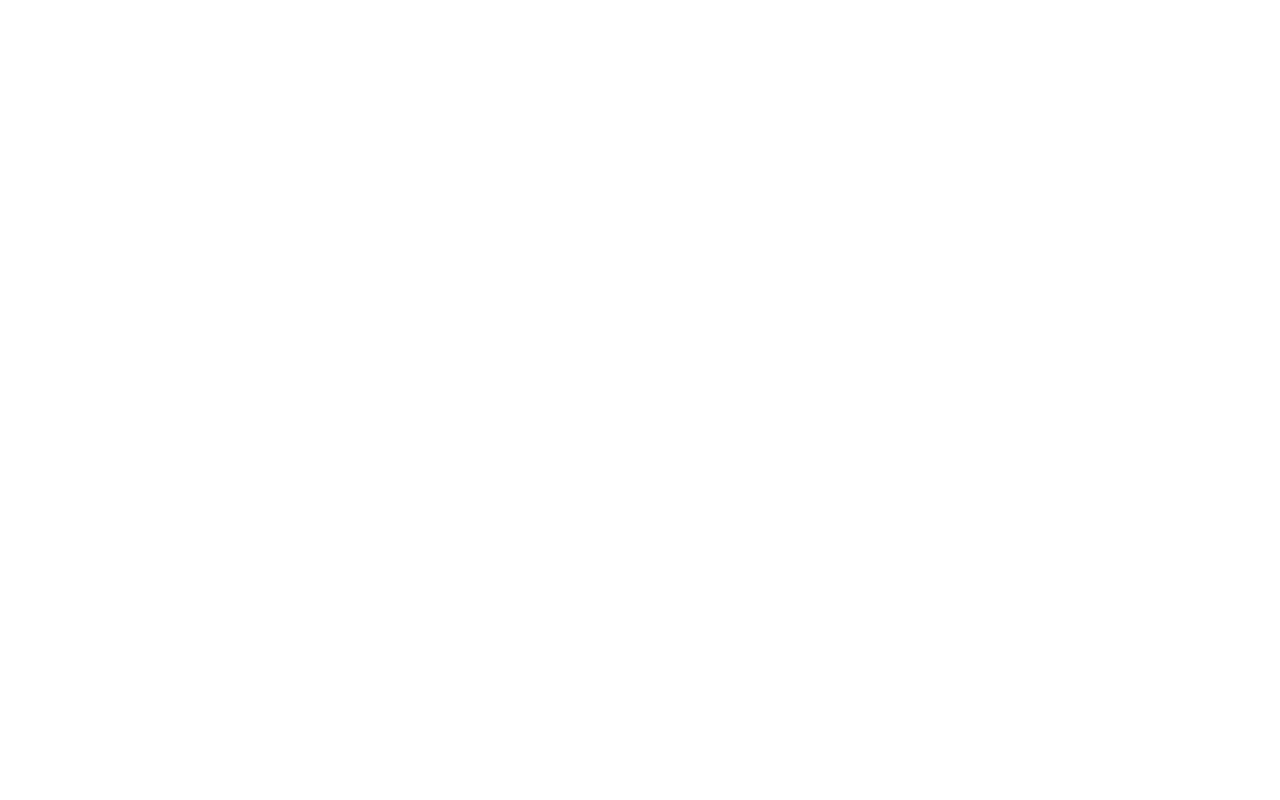
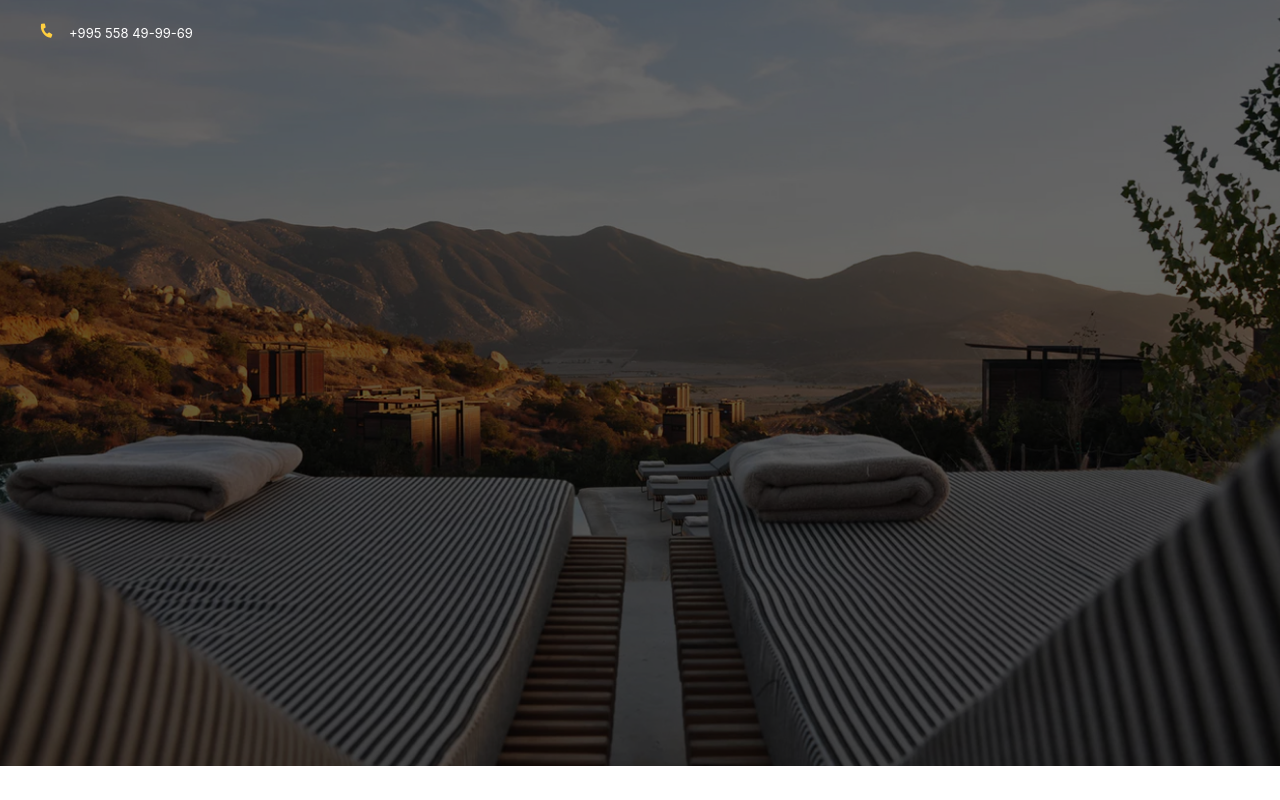
Before and after one commit to NokaK/web, a plain HTML site: page index.html in a window 1280 px wide. Drawn offline with nearby package versions, Linux system fonts and the light colour scheme.

Commit message:
add section 1

```diff
--- /dev/null
+++ b/css/style.css
@@ -0,0 +1,36 @@
+
+/*==== first section ====*/
+
+.bg1{
+	background-image: url(../images/1.jpg);
+	background-repeat: no-repeat;
+	background-size: cover;
+	background-position: center;
+	height: 766px;
+}
+.bg2{
+	background-color: rgba(0,0,0,0.6);
+	background-repeat: no-repeat;
+	background-size: cover;
+	background-position: center;
+	height: 766px;
+}
+.main-container{
+	width: 100%;
+	max-width:1170px;
+	margin:0 auto;
+}
+.header-box{
+	font-size: 13px;
+	font-family:
+}
+.fa-phone{
+	color: #ffcf40;
+	transform: rotate(-260deg);
+	font-size: 13px;
+}
+
+
+
+
+/*==== first section ====*/
--- a/index.html
+++ b/index.html
@@ -4,11 +4,33 @@
     <meta charset="utf-8">
     <meta name="viewport" content="width=device-width, initial-scale=1, shrink-to-fit=no">
     <title>Orion</title>
+    <link rel="stylesheet" href="https://use.fontawesome.com/releases/v5.0.9/css/all.css" integrity="sha384-5SOiIsAziJl6AWe0HWRKTXlfcSHKmYV4RBF18PPJ173Kzn7jzMyFuTtk8JA7QQG1" crossorigin="anonymous">
     <link rel="stylesheet" href="https://maxcdn.bootstrapcdn.com/bootstrap/4.0.0/css/bootstrap.min.css" integrity="sha384-Gn5384xqQ1aoWXA+058RXPxPg6fy4IWvTNh0E263XmFcJlSAwiGgFAW/dAiS6JXm" crossorigin="anonymous">
+    <link rel="stylesheet" type="text/css" href="css/style.css">
+   </head>
+   <body>
+   		<section id="first">
+	   		<div class="bg1">
+	   			<div class="bg2">
+	   				<header class="main-container">
+	   					<div class="d-flex justify-content-between py-4">
+	   						<div class="header-box row">
+	   							<i class="fas fa-phone "></i>
+	   							<p class="text-white px-3">+995 558 49-99-69</p>
+
+	   						</div>
+	   						<div class="header-box"></div>
+	   						<div class="header-box"></div>
+
+	   					</div>
+	   				</header>
+	   			</div>
+	   		</div>
+   		</section>
 
 
 
-
+   	<script defer src="https://use.fontawesome.com/releases/v5.0.9/js/all.js" integrity="sha384-8iPTk2s/jMVj81dnzb/iFR2sdA7u06vHJyyLlAd4snFpCl/SnyUjRrbdJsw1pGIl" crossorigin="anonymous"></script>
     <script src="https://code.jquery.com/jquery-3.2.1.slim.min.js" integrity="sha384-KJ3o2DKtIkvYIK3UENzmM7KCkRr/rE9/Qpg6aAZGJwFDMVNA/GpGFF93hXpG5KkN" crossorigin="anonymous"></script>
     <script src="https://cdnjs.cloudflare.com/ajax/libs/popper.js/1.12.9/umd/popper.min.js" integrity="sha384-ApNbgh9B+Y1QKtv3Rn7W3mgPxhU9K/ScQsAP7hUibX39j7fakFPskvXusvfa0b4Q" crossorigin="anonymous"></script>
     <script src="https://maxcdn.bootstrapcdn.com/bootstrap/4.0.0/js/bootstrap.min.js" integrity="sha384-JZR6Spejh4U02d8jOt6vLEHfe/JQGiRRSQQxSfFWpi1MquVdAyjUar5+76PVCmYl" crossorigin="anonymous"></script>
```
Also changed, not shown: images/1.jpg (added), images/2.jpg (added), images/3.jpg (added), images/4.jpg (added), images/5.jpg (added), images/6.jpg (added), images/7.jpg (added), images/8.jpg (added), images/9.jpg (added), 1 other file.
